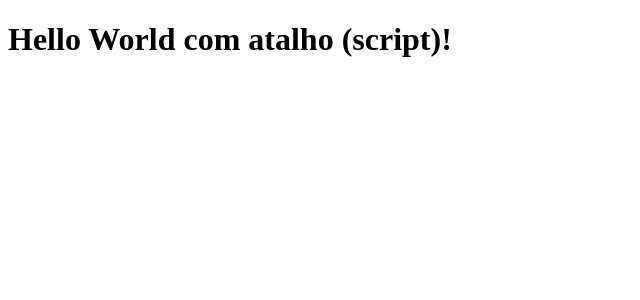
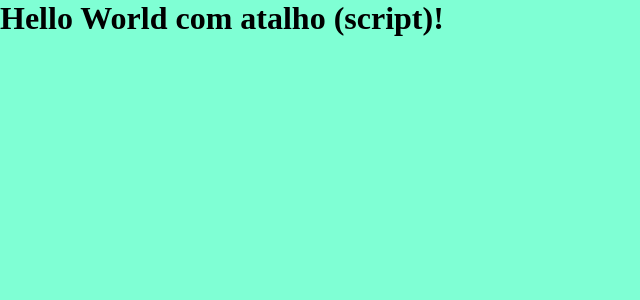
Before and after one commit to danielPaulinoMesquita/cursoReact, a React app: page / in a window 1280 px wide. Shown: the top 300 px of the page, without its empty margins (0-640 px from the left). Built offline with nearby package versions, Linux system fonts and the light colour scheme.

Commit message:
10- added css and dependencies for this working.

```diff
--- a/package.json
+++ b/package.json
@@ -8,8 +8,10 @@
     "build": "cross-env NODE_ENV=production webpack"
   },
   "dependencies": {
+    "css-loader": "^6.7.1",
     "react": "^18.0.0",
-    "react-dom": "^18.0.0"
+    "react-dom": "^18.0.0",
+    "style-loader": "^3.3.1"
   },
   "devDependencies": {
     "@babel/cli": "^7.17.6",
--- a/src/App.jsx
+++ b/src/App.jsx
@@ -1,3 +1,5 @@
+import './styles/global.css'
+
 export function App(){
     return <h1>Hello World com atalho (script)!</h1>
 }
--- /dev/null
+++ b/src/styles/global.css
@@ -0,0 +1,10 @@
+* {
+    margin: 0;
+    padding: 0;
+    box-sizing: border-box;
+}
+
+body {
+    font: Arial, Helvetica, sans-serif;
+    background: aquamarine;
+}
--- a/webpack.config.js
+++ b/webpack.config.js
@@ -30,6 +30,11 @@
                 test: /\.jsx$/,
                 exclude: /node_modules/,
                 use: 'babel-loader',
+            },
+            {
+                test: /\.css$/,
+                exclude: /node_modules/,
+                use: ['style-loader', 'css-loader'],
             }
         ],
     }
```
Also changed, not shown: 1 other file (tests, documents, lock files or other folders).
